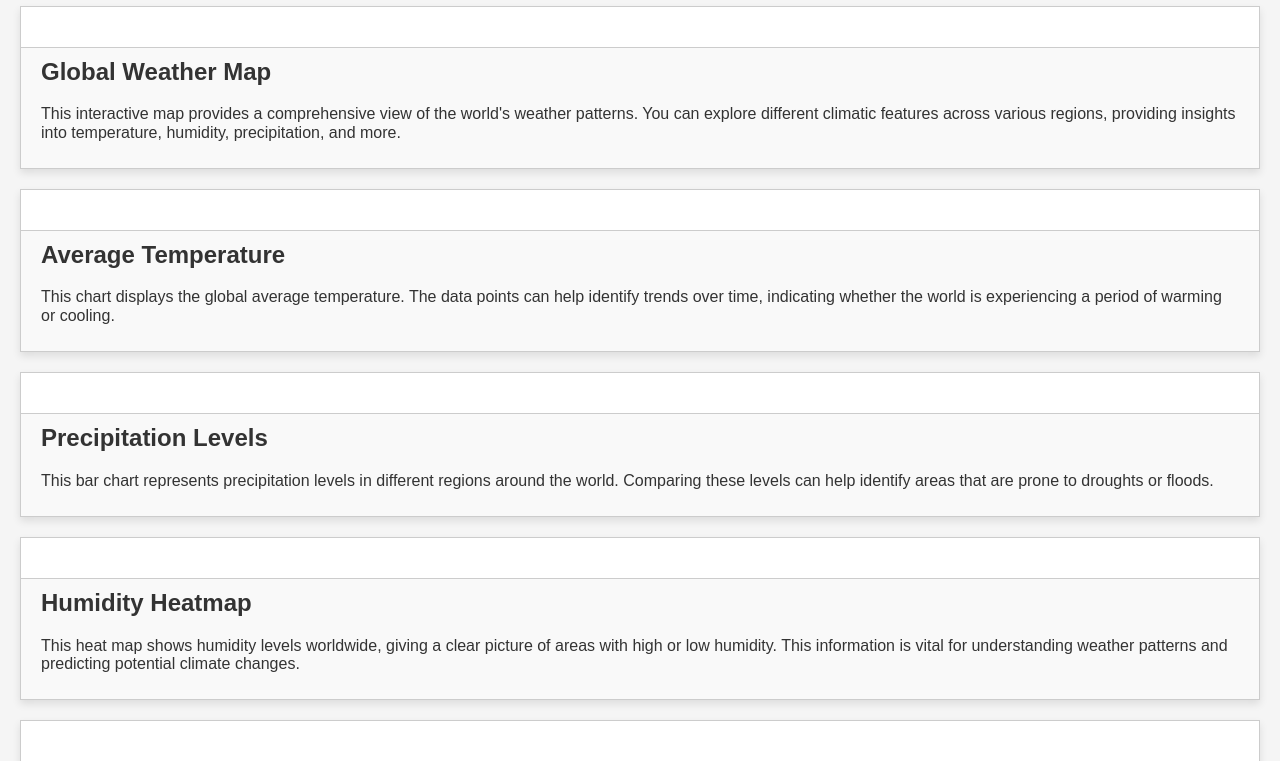
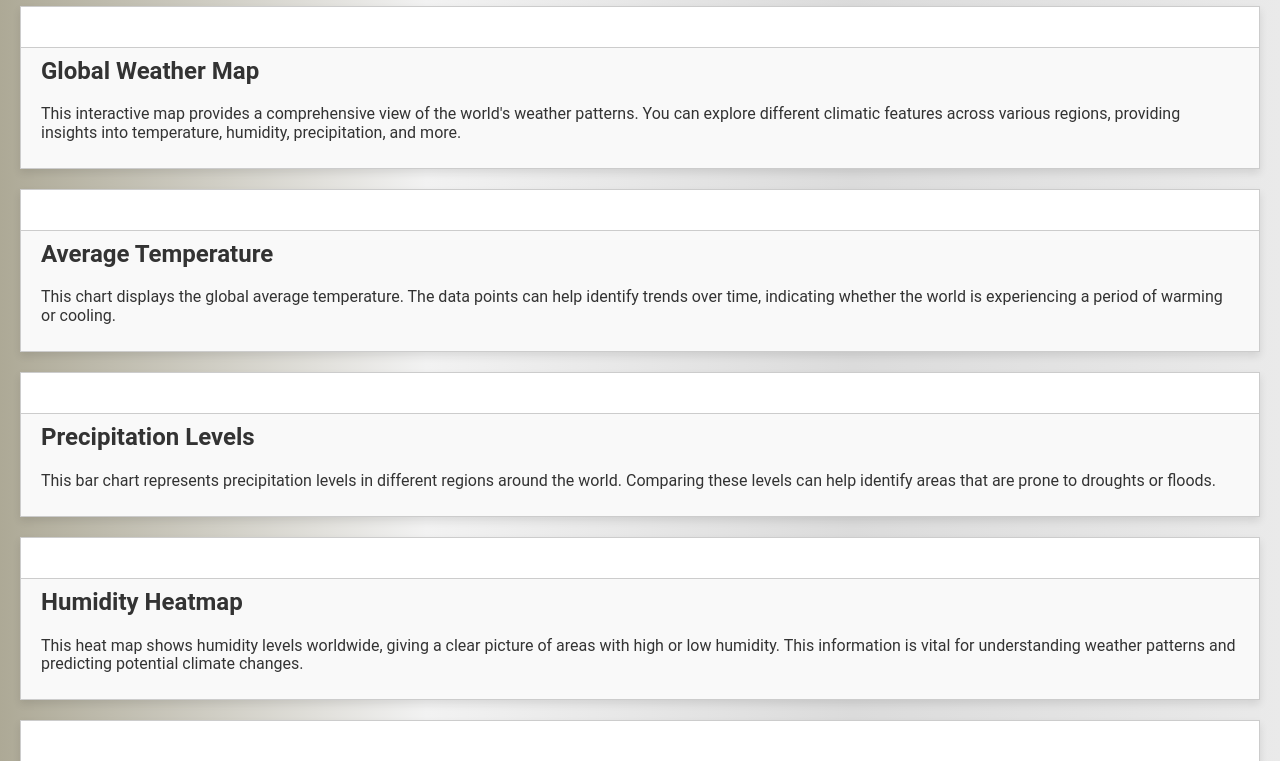
Before and after one commit to Iwyn-j/FIT3179, a plain HTML site: page index.html in a window 1280 px wide. Shown: the part 94-855 px from the top of the page. Drawn offline with nearby package versions, Linux system fonts and the light colour scheme; a script that the page names is missing.

Commit message:
Update index.html

```diff
--- a/index.html
+++ b/index.html
@@ -12,22 +12,14 @@
 
     <style>
         body {
-            font-family: Arial, sans-serif;
-            background-color: #f5f5f5;
+            font-family: 'Roboto', sans-serif; /* Aesthetic font */
+            background: linear-gradient(to right, #ada996, #f2f2f2, #dbdbdb, #eaeaea); /* Gradient background */
             margin: 0;
             padding: 0;
         }
 
         .page {
             padding: 20px;
-        }
-
-        .visualization {
-        padding: 20px;
-        text-align: center; /* Center inline or inline-block children */
-        display: flex; /* Establishes this element as a Flex container */
-        justify-content: center; /* Center children along the main axis */
-        align-items: center; /* Center children along the cross axis */
         }
 
         h1 {
@@ -39,23 +31,28 @@
             background-color: #fff;
             border: 1px solid #ccc;
             box-shadow: 0 4px 8px rgba(0, 0, 0, 0.1);
-            margin-bottom: 20px; /* Spacing between each visualization block */
+            margin-bottom: 20px;
+            transition: transform .2s; /* Animation */
+        }
+
+        .visualization-container:hover {
+            transform: scale(1.03); /* Add some interactivity */
         }
 
         .visualization {
             padding: 20px;
-            text-align: center; /* Center the visualization */
+            text-align: center;
         }
 
         .description {
             padding: 10px 20px;
-            border-top: 1px solid #ccc; /* Add border to separate from visualization */
-            background-color: #f9f9f9; /* Slightly different background for description */
+            border-top: 1px solid #ccc;
+            background-color: #f9f9f9;
             color: #333;
         }
 
         h2 {
-            margin-top: 0; /* Remove top margin for alignment */
+            margin-top: 0;
         }
     </style>
 </head>
```
